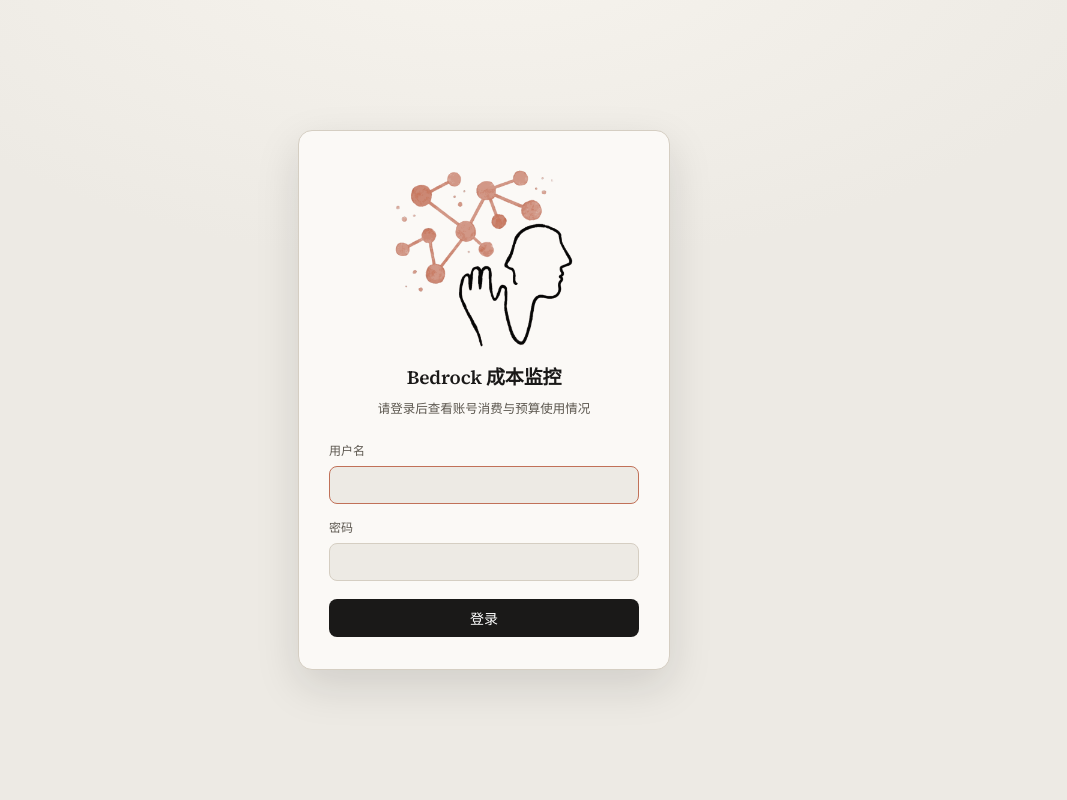
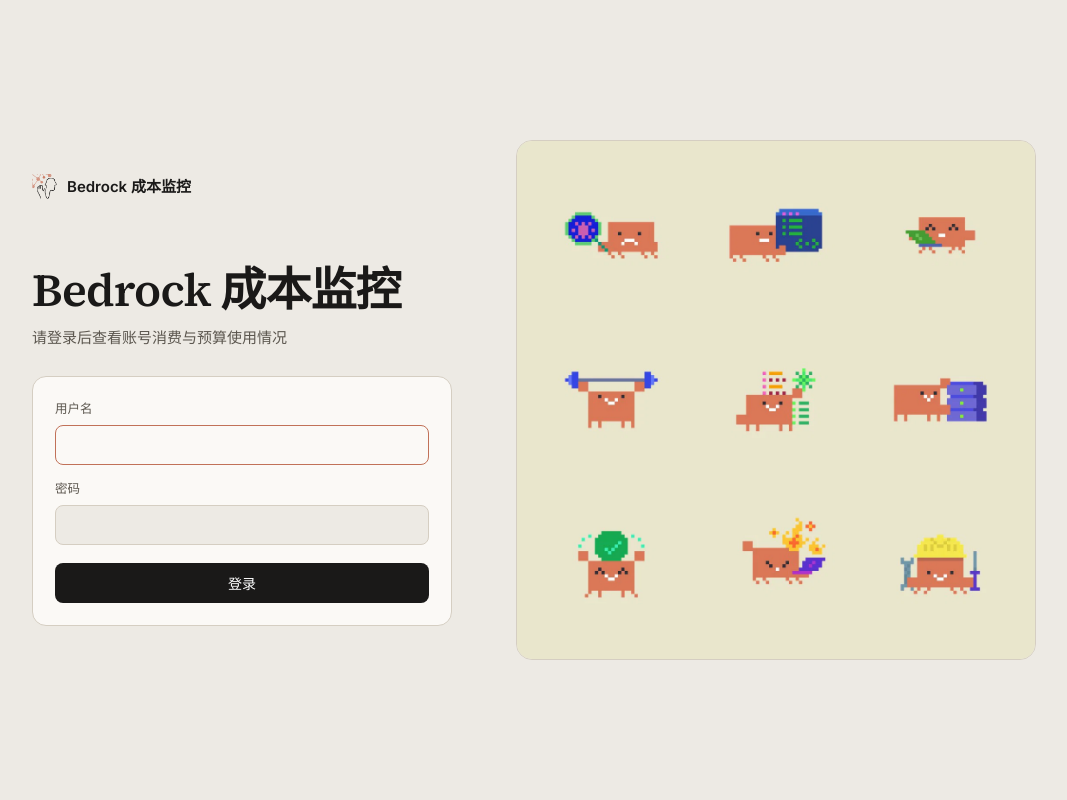
Before and after one commit to SDZ0Z6/bedrock, a Flask app: page /login in a window 1280 px wide. Shown: the whole page, without its empty margins (156-1223 px from the left). Run offline with Flask 3, Linux system fonts and the light colour scheme.

Commit message:
Switch trend chart to stacked area, restyle login page
两件事，都照着新的两张截图。

趋势图从堆叠柱状图改成堆叠面积图（render_stacked_bars -> render_stacked_areas），
成本页和预估成本页共用。零线实线、其余网格虚线、左侧 Y 轴，观感照截图来。

填充用实色，不是截图里那种半透明。那种「细线 + 20% 填充」只在单条序列时成立；
9 条叠起来会互相透叠，实际对比度掉到 3:1 以下，validate_palette 保证的东西就
全作废了。所以层与层之间靠一条底色发丝线分开，和原来柱子留 2px 间隙是同一个
思路。这条写进测试了。

顺带一个好处：面积图的每个桶只是折线上的一个点，不需要柱子那样的宽度，MIN_BAND
从 15px 降到 6px。一年按日的图从 5475px 宽降到 2190px，横向滚动少了一大半。

模型用量页的 2×2 小图是另一套渲染函数，仍是折线，没动。

登录页改成左右两栏：左边品牌 + 大号衬线标题 + 表单卡片，右边是 login-art.webp。
那张图保持正方形不裁切——九个小人是完整构图，切掉一排就不成立了。窄屏下插画
退场、表单居中，它是气氛不是信息。

原来那张 logo-hero.png 的位置被 login-art 顶掉了，删掉，生成脚本也不再产它。
顺手把 "login bg" 这个没有扩展名的文件名规范成 login-art.webp。

Co-Authored-By: Claude Opus 5 <noreply@anthropic.com>

```diff
--- a/src/bedrock_cost/cost_estimate.py
+++ b/src/bedrock_cost/cost_estimate.py
@@ -176,7 +176,7 @@ class EstimateReport:
     end: date
     rows: list[EstimateRow] = field(default_factory=list)
     # 下面三个字段的形状是照着 usage_explorer.UsageReport 来的，这样
-    # chart.render_stacked_bars 能直接吃，配色也和成本页共用同一套色槽
+    # chart.render_stacked_areas 能直接吃，配色也和成本页共用同一套色槽
     dates: list[str] = field(default_factory=list)           # 每个桶的 ISO 日期
     labels: list[str] = field(default_factory=list)          # 轴上的短标签
     series: list[Series] = field(default_factory=list)       # 每个模型每天的钱
@@ -186,7 +186,7 @@ class EstimateReport:
     price_stale: bool = False
     price_error: str | None = None
 
-    # chart.render_stacked_bars 会读这两个属性来写 SVG 的 aria-label。
+    # chart.render_stacked_areas 会读这两个属性来写 SVG 的 aria-label。
     # 这一页永远按日、永远按模型分线，所以是常量。
     granularity: str = "daily"
     dimension_label: str = "模型"
--- a/src/bedrock_cost/static/style.css
+++ b/src/bedrock_cost/static/style.css
@@ -585,41 +585,77 @@ tfoot td {
 }
 
 /* ------------------------------------------------------- 登录页 */
-.login-page {
+/* 左右两栏：左边品牌 + 标题 + 表单卡片，右边一张大图。 */
+.login-page { background: var(--bg); }
+
+.login-shell {
+  display: grid;
+  grid-template-columns: minmax(0, 1fr) minmax(0, 1fr);
+  align-items: center;
+  gap: clamp(32px, 5vw, 72px);
+  min-height: 100vh;
+  max-width: 1360px;
+  margin: 0 auto;
+  padding: 40px clamp(24px, 5vw, 64px);
+}
+
+.login-panel {
+  display: flex;
+  flex-direction: column;
+  /* 表单不该跟着屏幕一起变宽——输入框太长反而难扫视 */
+  max-width: 420px;
+  width: 100%;
+  justify-self: end;
+}
+
+/* 品牌：小 logo + 名字，和标题不重复——标题已经把名字说了一遍，
+   所以这里字号压得很小，只当页眉用 */
+.login-brand {
   display: flex;
   align-items: center;
-  justify-content: center;
-  min-height: 100vh;
-  padding: 24px;
-  background: radial-gradient(1100px 560px at 50% -10%, #f7f4ee 0%, var(--bg) 62%);
+  gap: 9px;
+  margin-bottom: clamp(28px, 8vh, 64px);
+  font-size: 15px;
+  font-weight: 600;
 }
+.login-brand img { width: 26px; height: 26px; object-fit: contain; }
+
+.login-title {
+  margin: 0 0 10px;
+  font-family: var(--font-display);
+  font-size: clamp(30px, 4.2vw, 46px);
+  font-weight: 600;
+  line-height: 1.15;
+  letter-spacing: -0.02em;
+}
+.login-sub {
+  margin: 0 0 26px;
+  color: var(--text-dim);
+  font-size: 15px;
+}
+
 .login-card {
-  width: 100%;
-  max-width: 372px;
-  padding: 32px 30px;
+  padding: 22px;
   background: var(--panel);
   border: 1px solid var(--line);
   border-radius: 14px;
-  box-shadow: var(--shadow-lg);
 }
-.login-head { text-align: center; margin-bottom: 22px; }
-.login-mark { font-size: 32px; }
-.login-head h1 { margin: 8px 0 6px; font-size: 19px; font-weight: 600; }
-.login-head p { margin: 0; font-size: 12.5px; color: var(--text-dim); }
 .login-card form { display: flex; flex-direction: column; gap: 14px; }
-.login-card label { display: flex; flex-direction: column; gap: 6px; font-size: 12px; color: var(--text-dim); }
+.login-card label { display: flex; flex-direction: column; gap: 6px; }
+.login-card label span { font-size: 12.5px; color: var(--text-dim); }
 .login-card input {
-  height: 38px;
+  height: 40px;
   padding: 0 12px;
   background: var(--bg);
   border: 1px solid var(--line);
   border-radius: 8px;
   color: var(--text);
   font-size: 14px;
+  color-scheme: light;
 }
-.login-card input:focus { outline: none; border-color: var(--accent); }
+.login-card input:focus { outline: none; border-color: var(--accent); background: var(--panel); }
 .login-card button {
-  height: 38px;
+  height: 40px;
   margin-top: 4px;
   border: none;
   border-radius: 8px;
@@ -630,7 +666,25 @@ tfoot td {
   font-weight: 500;
   cursor: pointer;
 }
-.login-card button:hover { background: #333029; border-color: #333029; }
+.login-card button:hover { background: #333029; }
+.login-card .alert { margin-bottom: 14px; }
+
+/* 右栏插画。正方形不裁切——九个小人是完整构图，切掉一排就不成立了 */
+.login-art { justify-self: start; width: 100%; max-width: 520px; }
+.login-art img {
+  display: block;
+  width: 100%;
+  height: auto;
+  border-radius: 16px;
+  border: 1px solid var(--line);
+}
+
+/* 窄屏：插画退场，表单居中。它是气氛不是信息，手机上没必要挤进来 */
+@media (max-width: 900px) {
+  .login-shell { grid-template-columns: minmax(0, 1fr); justify-items: center; }
+  .login-panel { justify-self: center; }
+  .login-art { display: none; }
+}
 
 @media (max-width: 900px) {
   .shell { flex-direction: column; }
@@ -893,11 +947,3 @@ a:hover { color: var(--accent-dim); }
   flex: 0 0 26px;
   object-fit: contain;
 }
-
-/* 登录页主视觉。插画本身四周已经留白，这里不再加额外边距 */
-.login-mark {
-  display: block;
-  width: min(230px, 62%);
-  height: auto;
-  margin: 0 auto 6px;
-}
--- a/src/bedrock_cost/templates/login.html
+++ b/src/bedrock_cost/templates/login.html
@@ -3,17 +3,20 @@
 {% block body_class %}login-page{% endblock %}
 
 {% block body %}
-<main class="login-card">
-  <div class="login-head">
-    {# 登录页是这张 16:9 插画唯一有足够宽度舒展开的地方，所以放大图。
-       alt 留空：它纯装饰，旁边的 h1 已经把身份说清楚了，读屏软件再念一遍
-       只是噪音。 #}
-    <img class="login-mark" src="{{ url_for('static', filename='logo-hero.png') }}"
-         alt="" width="640" height="636" decoding="async">
-    <h1>Bedrock 成本监控</h1>
-    <p>请登录后查看账号消费与预算使用情况</p>
+{# 左右两栏：左边是品牌 + 标题 + 表单，右边一张大图。窄屏下右栏隐藏，
+   左栏自己居中——插画是气氛，不是信息，手机上没必要挤进来。 #}
+<div class="login-shell">
+  <section class="login-panel">
+    <div class="login-brand">
+      <img src="{{ url_for('static', filename='logo-mark.png') }}"
+           alt="" width="96" height="96" decoding="async">
+      <span>Bedrock 成本监控</span>
     </div>
 
+    <h1 class="login-title">Bedrock 成本监控</h1>
+    <p class="login-sub">请登录后查看账号消费与预算使用情况</p>
+
+    <main class="login-card">
       {% with messages = get_flashed_messages(with_categories=true) %}
         {% for category, message in messages %}
           <div class="alert alert-{{ category }}">{{ message }}</div>
@@ -33,4 +36,12 @@
         <button type="submit">登录</button>
       </form>
     </main>
+  </section>
+
+  {# 纯装饰，alt 留空：读屏软件念一遍「九个像素小人」对登录毫无帮助 #}
+  <aside class="login-art" aria-hidden="true">
+    <img src="{{ url_for('static', filename='login-art.webp') }}"
+         alt="" width="1200" height="1200" decoding="async">
+  </aside>
+</div>
 {% endblock %}
--- a/src/bedrock_cost/views.py
+++ b/src/bedrock_cost/views.py
@@ -128,7 +128,7 @@ def cost_usage():
         except Exception as exc:
             fatal = f"{type(exc).__name__}: {exc}"
 
-    rendered = chart.render_stacked_bars(report, config.CURRENCY_SYMBOL)
+    rendered = chart.render_stacked_areas(report, config.CURRENCY_SYMBOL)
     bucket_count = len(report.dates) or 1
 
     return render_template(
@@ -273,7 +273,7 @@ def estimate():
         "cost_estimate.html",
         active_page="cost_estimate",
         report=report,
-        chart=chart.render_stacked_bars(report, config.CURRENCY_SYMBOL),
+        chart=chart.render_stacked_areas(report, config.CURRENCY_SYMBOL),
         fatal=fatal,
         notes=notes,
         start=start,
--- a/tools/make_logo_assets.py
+++ b/tools/make_logo_assets.py
@@ -18,9 +18,10 @@
 品牌色也在。
 
 产物（都提交进仓库，部署时不需要跑这个脚本）：
-    logo-hero.png    登录页主视觉，宽 640，整幅构图
-    logo-mark.png    侧边栏品牌区，96×96，侧脸特写
+    logo-mark.png    侧边栏与登录页品牌区，96×96，侧脸特写
     favicon.png      浏览器标签页，64×64，侧脸特写
+
+登录页右侧那张大图是另一个文件（static/login-art.webp），不由这个脚本生成。
 """
 
 from __future__ import annotations
@@ -153,7 +154,6 @@ def main() -> None:
     print(f"侧脸特写：{head.size[0]}×{head.size[1]}")
 
     print("生成：")
-    save(full, "logo-hero.png", width=640)
     save(head, "logo-mark.png", box=96)
     save(head, "favicon.png", box=64)
 
```
Also changed, not shown: src/bedrock_cost/chart.py (+55 -77 lines), tests/test_chart.py (+53 -27 lines), README.md, src/bedrock_cost/static/login-art.webp (added), src/bedrock_cost/static/logo-hero.png (deleted). Lines whose indentation alone changed are shown as unchanged.
